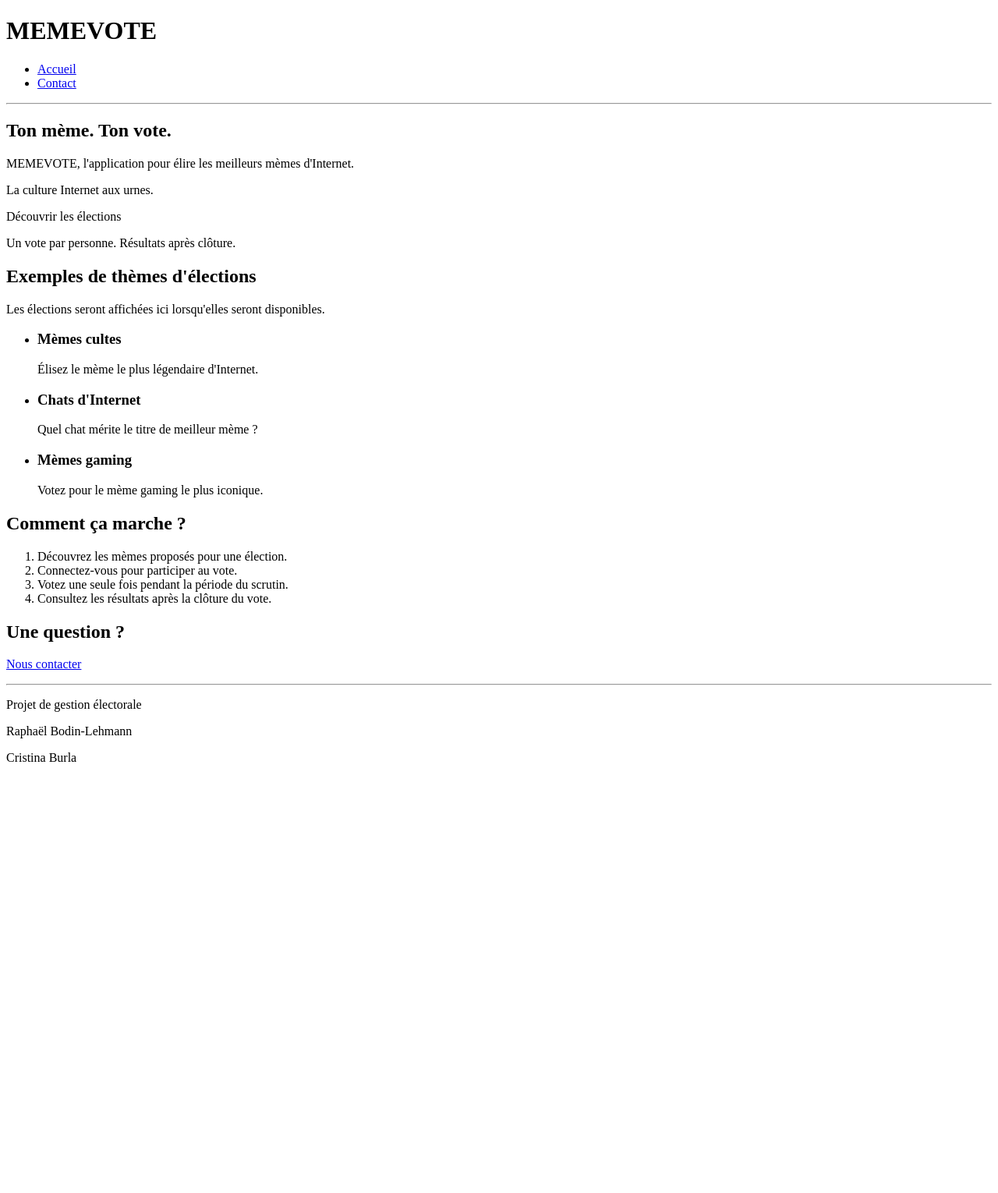
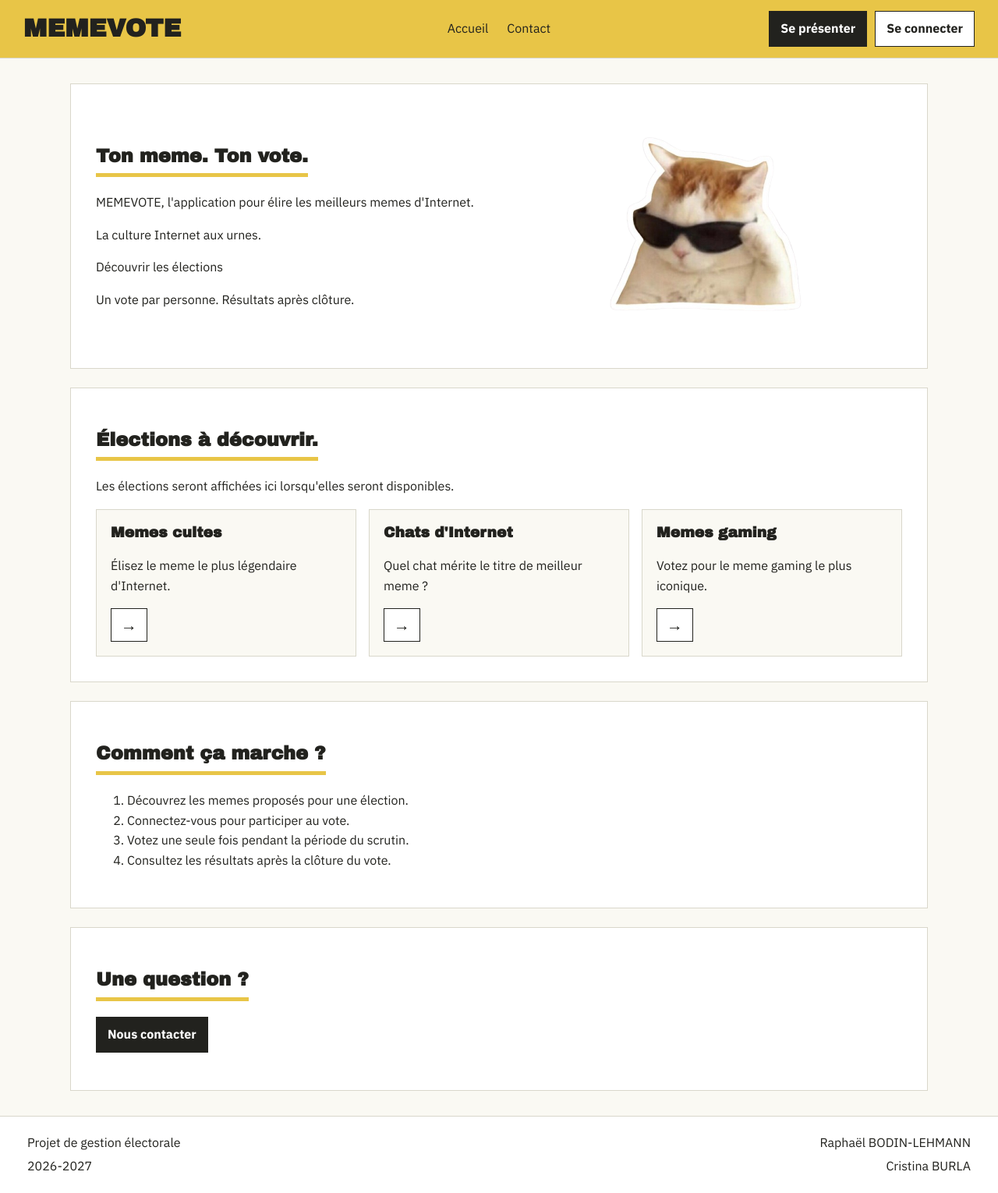
Before and after one commit to tixnah/sae-S3, a PHP site: page /index.php in a window 1280 px wide. Shown: the whole page at 78% size. Before the commit the page ends 977 px from the top, so only its background shows below. Run offline with PHP 8.4, Linux system fonts and the light colour scheme.

Commit message:
transfer depuis gitlab

```diff
--- a/footer.php
+++ b/footer.php
@@ -1,10 +1,15 @@
     </main>
-
+<!-- Raphaël BODIN-LEHMANN -->
+<!-- Footer avec le nom du projet et les membres de l’équipe -->
     <footer>
-        <hr>
-        <p>Projet de gestion électorale</p>
-        <p>Raphaël Bodin-Lehmann</p>
-        <p>Cristina Burla</p>
+        <div class="footer-projet">
+            <p>Projet de gestion électorale</p>
+            <p>2026-2027</p>
+        </div>
+        <div class="footer-equipe">
+            <p>Raphaël BODIN-LEHMANN</p>
+            <p>Cristina BURLA</p>
+        </div>
     </footer>
 </body>
 </html>
--- a/header.php
+++ b/header.php
@@ -1,24 +1,36 @@
+<!-- Cristina BURLA - header -->
+
 <?php
+// Utilise le titre de la page ou « Accueil » par défaut
 $titrePage = isset($titrePage) ? htmlspecialchars($titrePage, ENT_QUOTES, 'UTF-8') : 'Accueil';
+$dossierProjet = '/sae_s3';
+
 ?>
 <!DOCTYPE html>
 <html lang="fr">
 <head>
     <meta charset="UTF-8">
     <meta name="viewport" content="width=device-width, initial-scale=1.0">
-    <link rel="stylesheet" href="style.css">
+    <link rel="stylesheet" href="<?= $dossierProjet ?>/style.css">
     <title><?= $titrePage ?> - MEMEVOTE</title>
 </head>
+
 <body>
     <header>
-        <h1>MEMEVOTE</h1>
+        <h1 class="nom"><a href="<?= $dossierProjet ?>/index.php">MEMEVOTE</a></h1>
+
+        <!-- Navigation principale avec les liens vers l’accueil et la page de contact -->
         <nav aria-label="Navigation principale">
             <ul>
-                <li><a href="index.php">Accueil</a></li>
-                <li><a href="contact.php">Contact</a></li>
+                <li><a href="<?= $dossierProjet ?>/index.php">Accueil</a></li>
+                <li><a href="<?= $dossierProjet ?>/contact.php">Contact</a></li>
             </ul>
         </nav>
-        <hr>
+
+        <div class="header-actions">
+            <a href="<?= $dossierProjet ?>/candidat.php">Se présenter</a>
+            <a href="<?= $dossierProjet ?>/connexion.php">Se connecter</a>
+        </div>
     </header>
 
     <main>
--- a/index.php
+++ b/index.php
@@ -1,54 +1,66 @@
 <?php
+// Raphaël BODIN-LEHMANN
+// Page d'accueil
 $titrePage = 'Accueil';
 require __DIR__ . '/header.php';
 ?>
 
+<!-- Présente le projet -->
 <section id="accueil">
-    <h2>Ton mème. Ton vote.</h2>
+    <div>
+        <h2>Ton meme. Ton vote.</h2>
         <p>
-        MEMEVOTE, l'application pour élire les meilleurs mèmes
+            MEMEVOTE, l'application pour élire les meilleurs memes
             d'Internet.
         </p>
         <p>La culture Internet aux urnes.</p>
         <p>Découvrir les élections</p>
         <p>Un vote par personne. Résultats après clôture.</p>
+    </div>
+    <img src="<?= $dossierProjet ?>/Images/image_index.png" alt="Chat avec des lunettes de soleil" class="meme">
 </section>
 
+<!-- Donne des exemples de thèmes d’élections -->
 <section id="themes">
-    <h2>Exemples de thèmes d'élections</h2>
+    <h2>Élections à découvrir.</h2>
     <p>Les élections seront affichées ici lorsqu'elles seront disponibles.</p>
     <ul>
         <li>
             <article>
-                <h3>Mèmes cultes</h3>
-                <p>Élisez le mème le plus légendaire d'Internet.</p>
+                <h3>Memes cultes</h3>
+                <p>Élisez le meme le plus légendaire d'Internet.</p>
+                <a class="bouton-fleche" href="<?= $dossierProjet ?>/themes/cultes.php" aria-label="Découvrir les memes cultes">&rarr;</a>
             </article>
         </li>
         <li>
             <article>
                 <h3>Chats d'Internet</h3>
-                <p>Quel chat mérite le titre de meilleur mème ?</p>
+                <p>Quel chat mérite le titre de meilleur meme ?</p>
+                <a class="bouton-fleche" href="<?= $dossierProjet ?>/themes/chats.php" aria-label="Découvrir les chats d'Internet">&rarr;</a>
             </article>
         </li>
         <li>
             <article>
-                <h3>Mèmes gaming</h3>
-                <p>Votez pour le mème gaming le plus iconique.</p>
+                <h3>Memes gaming</h3>
+                <p>Votez pour le meme gaming le plus iconique.</p>
+                <a class="bouton-fleche" href="<?= $dossierProjet ?>/themes/gaming.php" aria-label="Découvrir les memes gaming">&rarr;</a>
             </article>
         </li>
     </ul>
 </section>
 
+<!-- Explique le déroulement d’une élection -->
 <section id="comment-ca-marche">
     <h2>Comment ça marche ?</h2>
     <ol>
-        <li>Découvrez les mèmes proposés pour une élection.</li>
+        <li>Découvrez les memes proposés pour une élection.</li>
         <li>Connectez-vous pour participer au vote.</li>
         <li>Votez une seule fois pendant la période du scrutin.</li>
         <li>Consultez les résultats après la clôture du vote.</li>
     </ol>
 </section>
 
+<!-- Lien vers la page de contact -->
 <section id="contact">
     <h2>Une question ?</h2>
     <p><a href="contact.php">Nous contacter</a></p>
--- a/style.css
+++ b/style.css
@@ -0,0 +1,295 @@
+@import url('https://fonts.googleapis.com/css2?family=Archivo+Black&family=IBM+Plex+Sans:wght@400;500;600;700&display=swap');
+
+/* Couleurs et typographies de la charte graphique */
+
+:root {
+    --fond: #FAF9F3;
+    --surface: #FFFFFF;
+    --texte: #22221E;
+    --accent: #E8C547;
+    --bordure: #D9D7CB;
+    --police-titres: 'Archivo Black', sans-serif;
+    --police-texte: 'IBM Plex Sans', sans-serif;
+}
+
+
+/* Base de la page */
+
+* {
+    box-sizing: border-box;
+}
+
+body {
+    margin: 0;
+    background: var(--fond);
+    color: var(--texte);
+    font-family: var(--police-texte);
+    line-height: 1.6;
+}
+
+h1,
+h2,
+h3 {
+    font-family: var(--police-titres);
+    line-height: 1.2;
+}
+
+a {
+    color: inherit;
+}
+
+a:focus-visible,
+button:focus-visible,
+input:focus-visible,
+textarea:focus-visible,
+summary:focus-visible {
+    outline: 3px solid var(--accent);
+    outline-offset: 3px;
+}
+
+
+/* En-tête et navigation */
+
+header {
+    display: grid;
+    grid-template-columns: 1fr 1fr 1fr;
+    align-items: center;
+    gap: 16px;
+    padding: 14px 30px;
+    background: var(--accent);
+    border-bottom: 1px solid var(--bordure);
+}
+
+.nom {
+    margin: 0;
+}
+
+.nom a,
+nav a {
+    text-decoration: none;
+}
+
+nav {
+    justify-self: center;
+}
+
+nav ul {
+    display: flex;
+    align-items: center;
+    gap: 24px;
+    margin: 0;
+    padding: 0;
+    list-style: none;
+}
+
+.header-actions {
+    display: flex;
+    justify-self: end;
+    gap: 10px;
+}
+
+.header-actions a,
+#contact a,
+.bouton-fleche,
+button {
+    display: inline-block;
+    padding: 9px 14px;
+    border: 1px solid var(--texte);
+    background: var(--surface);
+    color: var(--texte);
+    font: inherit;
+    font-weight: 700;
+    text-decoration: none;
+    cursor: pointer;
+}
+
+.header-actions a:first-child,
+#contact a {
+    background: var(--texte);
+    color: var(--surface);
+}
+
+
+/* Contenu et cartes */
+
+main {
+    width: min(1100px, calc(100% - 32px));
+    margin: 32px auto;
+}
+
+section {
+    margin-bottom: 24px;
+    padding: clamp(18px, 4vw, 32px);
+    border: 1px solid var(--bordure);
+    background: var(--surface);
+}
+
+section h2 {
+    width: fit-content;
+    padding-bottom: 8px;
+    border-bottom: 5px solid var(--accent);
+}
+
+#accueil {
+    display: grid;
+    grid-template-columns: 1fr 1fr;
+    align-items: center;
+    gap: 24px;
+}
+
+#accueil .meme {
+    width: min(100%, 300px);
+    height: auto;
+    justify-self: center;
+}
+
+
+/* Cartes des élections */
+
+#themes ul {
+    display: grid;
+    grid-template-columns: repeat(3, minmax(0, 1fr));
+    gap: 16px;
+    margin: 0;
+    padding: 0;
+    list-style: none;
+}
+
+#themes article {
+    height: 100%;
+    padding: 18px;
+    border: 1px solid var(--bordure);
+    background: var(--fond);
+}
+
+#themes article h3 {
+    margin-top: 0;
+}
+
+.bouton-fleche {
+    padding: 4px 12px;
+    font-size: 1.3rem;
+}
+
+
+/* Formulaire et questions fréquentes */
+
+#contact .contact-contenu {
+    display: grid;
+    grid-template-columns: 1fr 1fr;
+    gap: 30px;
+}
+
+#contact form {
+    max-width: 500px;
+}
+
+#contact form p {
+    margin-bottom: 16px;
+}
+
+#contact label {
+    display: inline-block;
+    margin-bottom: 5px;
+    font-weight: 700;
+}
+
+#contact input,
+#contact textarea {
+    width: 100%;
+    padding: 10px;
+    border: 1px solid var(--bordure);
+    background: var(--fond);
+    color: var(--texte);
+    font: inherit;
+}
+
+#contact textarea {
+    min-height: 120px;
+    resize: vertical;
+}
+
+#contact .faq {
+    padding: 18px;
+    border: 1px solid var(--bordure);
+    background: var(--fond);
+}
+
+#contact .faq h3 {
+    margin-top: 0;
+}
+
+#contact .faq details {
+    padding: 10px 0;
+    border-top: 1px solid var(--bordure);
+}
+
+#contact .faq summary {
+    font-weight: 700;
+    cursor: pointer;
+}
+
+
+/* Footer */
+
+footer {
+    display: flex;
+    justify-content: space-between;
+    align-items: center;
+    padding: 16px 30px;
+    border-top: 1px solid var(--bordure);
+    background: var(--surface);
+}
+
+footer p {
+    margin: 5px;
+}
+
+.footer-equipe {
+    text-align: right;
+}
+
+
+/* Mise en page adaptée aux écrans plus petits */
+
+@media (max-width: 760px) {
+    header {
+        grid-template-columns: 1fr auto;
+    }
+    nav {
+        grid-column: 1 / -1;
+        grid-row: 2;
+        justify-self: start;
+    }
+    #accueil,
+    #contact .contact-contenu {
+        grid-template-columns: 1fr;
+    }
+    #themes ul {
+        grid-template-columns: repeat(2, minmax(0, 1fr));
+    }
+}
+
+@media (max-width: 480px) {
+    header {
+        padding: 14px 16px;
+    }
+    .header-actions {
+        gap: 6px;
+    }
+    .header-actions a {
+        padding: 7px 9px;
+        font-size: 0.9rem;
+    }
+    #themes ul {
+        grid-template-columns: 1fr;
+    }
+    footer {
+        align-items: flex-start;
+        flex-direction: column;
+        padding: 16px;
+    }
+    .footer-equipe {
+        text-align: left;
+    }
+}
```
Also changed, not shown: contact.php (+25 -0 lines), memevote.sql (added, +7 -0 lines), Images/image_index.png (added), README.md, dbconnect.php (added), inscription.php (added). Lines whose indentation alone changed are shown as unchanged.
